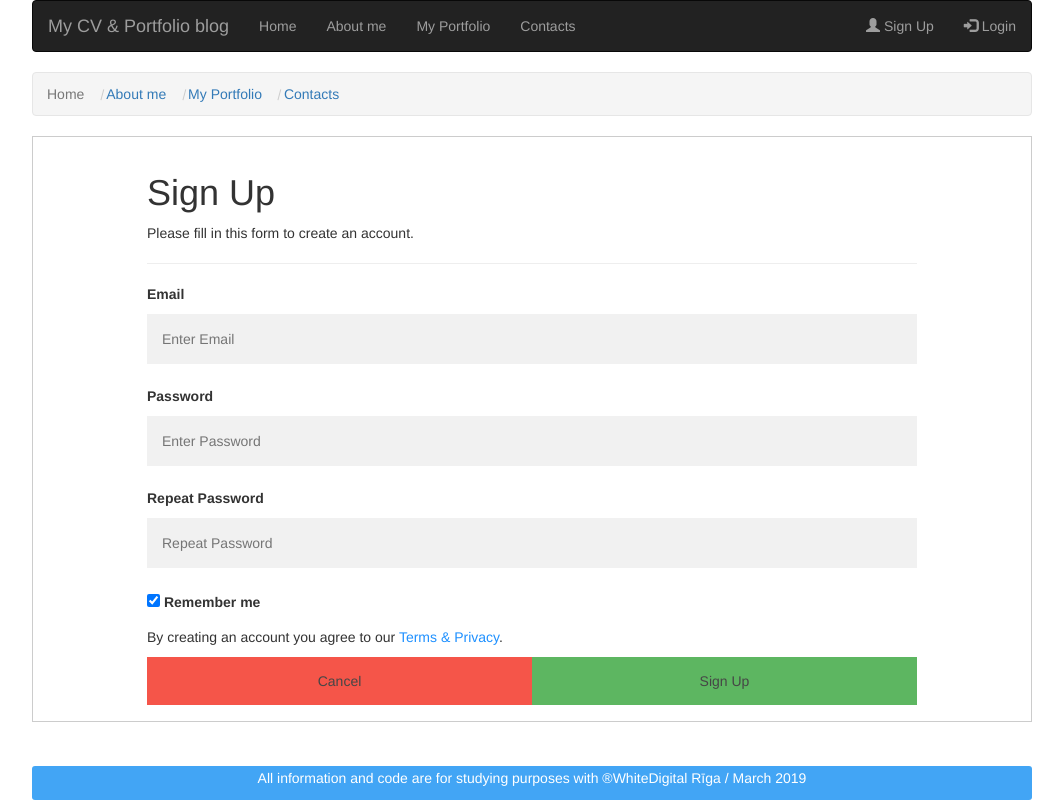
After one commit to Dmitrijb3/heroku_app, a Flask app: page /sign_up in a window 1280 px wide. The commit adds this page. Shown: the whole page, without its empty margins (108-1171 px from the left). Run offline with Flask 2, Linux system fonts and the light colour scheme; some libraries are stand-ins or nearby versions.

Commit message:
Changes
Changes step 1

```diff
--- a/main.py
+++ b/main.py
@@ -1,4 +1,4 @@
-from flask import Flask, render_template
+from flask import Flask, render_template, request
 import datetime
 
 app = Flask(__name__)
@@ -20,5 +20,19 @@ def portfolio():
 def contacts():
     return render_template('contacts.html')
 
+@app.route("/sign_up")
+def sign_up():
+    return render_template('sign_up.html')
+
+@app.route("/login", methods=['GET', 'POST'])
+def login():
+    cookie_name = request.cookies.get("user_name") # Переделать !!!!
+    contact_name = request.form.get("name")
+    result = None
+    if contact_name:
+        print('No klienta atnaca: {}'.format(contact_name))
+        result = contact_name.upper()
+    return render_template('login.html', result=result, login_name=cookie_name)
+
 if __name__ == '__main__':
     app.run(debug=True)
--- a/static/style.css
+++ b/static/style.css
@@ -1,6 +1,27 @@
+html, body {
+    max-width: 1000px;
+    margin: auto;
+  }
+
 body {
     font-family: Arial;
     font-size: large;
+}
+
+.mypic {
+    max-width: 100%;
+}
+
+.footer {
+    position: fixed;
+    bottom: 0;
+    width: 100%;
+    background: #42A5F5;
+    color: white;
+    max-width: 1000px;
+    padding: 2px;
+    border-radius: 3px;
+
 }
 
 nav.breadcrumb {
@@ -35,6 +56,10 @@ nav.breadcrumb [aria-current="page"] {
   text-decoration: none;
 }
 
+.navbar-brand a:hover {
+    color: #42A5F5;
+}
+
 .back {
     position: absolute;
     bottom: 30px;
@@ -43,5 +68,83 @@ nav.breadcrumb [aria-current="page"] {
 
 .back1 {
     position: absolute;
-    bottom: 30px;
+    bottom: 30px
 }
+
+* {box-sizing: border-box}
+
+/* Full-width input fields */
+  input[type=text], input[type=password] {
+  width: 100%;
+  padding: 15px;
+  margin: 5px 0 22px 0;
+  display: inline-block;
+  border: none;
+  background: #f1f1f1;
+}
+
+input[type=text]:focus, input[type=password]:focus {
+  background-color: #ddd;
+  outline: none;
+}
+
+hr {
+  border: 1px solid #f1f1f1;
+  margin-bottom: 25px;
+}
+
+/* Set a style for all buttons */
+button {
+  background-color: #4CAF50;
+  color: white;
+  padding: 14px 20px;
+  margin: 8px 0;
+  border: none;
+  cursor: pointer;
+  width: 100%;
+  opacity: 0.9;
+}
+
+button:hover {
+  opacity:1;
+}
+
+/* Extra styles for the cancel button */
+.cancelbtn {
+  padding: 14px 20px;
+  background-color: #f44336;
+}
+
+/* Float cancel and signup buttons and add an equal width */
+.cancelbtn, .signupbtn {
+  float: left;
+  width: 50%;
+}
+
+/* Add padding to container elements */
+.container {
+  padding: 16px;
+  width: 100%;
+  max-width: 800px;
+}
+
+/* Clear floats */
+.clearfix::after {
+  content: "";
+  clear: both;
+  display: table;
+}
+
+/* Change styles for cancel button and signup button on extra small screens */
+@media screen and (max-width: 300px) {
+  .cancelbtn, .signupbtn {
+    width: 100%;
+  }
+}
+
+.avatar {
+    margin-left: auto;
+    margin-right: auto;
+    width: 50%;
+    max-width: 200px;
+}
--- /dev/null
+++ b/templates/bootstrap_css.html
@@ -0,0 +1,7 @@
+{% block content %}
+<link href="/static/style.css" rel="stylesheet" type="text/css">
+        <meta name="viewport" content="width=device-width, initial-scale=1">
+  <link rel="stylesheet" href="https://maxcdn.bootstrapcdn.com/bootstrap/3.4.0/css/bootstrap.min.css">
+  <script src="https://ajax.googleapis.com/ajax/libs/jquery/3.3.1/jquery.min.js"></script>
+  <script src="https://maxcdn.bootstrapcdn.com/bootstrap/3.4.0/js/bootstrap.min.js"></script>
+{% endblock content %}
--- /dev/null
+++ b/templates/breadcrumb.html
@@ -0,0 +1,10 @@
+{% block content %}
+<nav aria-label="breadcrumb" class="breadcrumb">
+    <li class="breadcrumb-item active" aria-current="/">Home</li>
+    <li class="breadcrumb-item"><a href="about">About me</a></li>
+    <li class="breadcrumb-item"><a href="portfolio">My Portfolio</a></li>
+    <li class="breadcrumb-item"><a href="contacts">Contacts</a></li>
+
+  </ol>
+</nav>
+{% endblock %}
--- a/templates/navmenu.html
+++ b/templates/navmenu.html
@@ -5,14 +5,14 @@
       <a class="navbar-brand" href="/">My CV & Portfolio blog</a>
     </div>
     <ul class="nav navbar-nav">
-      <li class="active"><a href="#">Home</a></li>
-      <li><a href="about">About me</a></li>
-      <li><a href="portfolio">My Portfolio</a></li>
-      <li><a href="/">Contacts</a></li>
+      <li><a href="/" data-toggle="tooltip" title="HomePage" data-placement="left">Home</a></li>
+      <li><a href="about" data-toggle="tooltip" title="Want to know more? Click on me! :)">About me</a></li>
+      <li><a href="portfolio" data-toggle="tooltip" title="Do you want to see something interesting? :)">My Portfolio</a></li>
+      <li><a href="contacts" data-toggle="tooltip" title="Contact me my Friend! :)">Contacts</a></li>
     </ul>
     <ul class="nav navbar-nav navbar-right">
-      <li><a href="#"><span class="glyphicon glyphicon-user"></span> Sign Up</a></li>
-      <li><a href="#"><span class="glyphicon glyphicon-log-in"></span> Login</a></li>
+      <li><a href="sign_up"><span class="glyphicon glyphicon-user"></span> Sign Up</a></li>
+      <li><a href="login"><span class="glyphicon glyphicon-log-in"></span> Login</a></li>
     </ul>
   </div>
 </nav>
--- /dev/null
+++ b/templates/sign_up.html
@@ -0,0 +1,44 @@
+<!DOCTYPE html>
+<html>
+<link href="/static/style.css" rel="stylesheet" type="text/css">
+        <meta name="viewport" content="width=device-width, initial-scale=1">
+ <meta charset="UTF-8">
+        <title>Sign Up</title>
+       {%  include "bootstrap_css.html" %}
+
+<body>
+{% include "navmenu.html" %}
+{% include "breadcrumb.html" %}
+<form action="action_page.php" style="border:1px solid #ccc">
+  <div class="container">
+    <h1>Sign Up</h1>
+    <p>Please fill in this form to create an account.</p>
+    <hr>
+
+    <label for="email"><b>Email</b></label>
+    <input type="text" placeholder="Enter Email" name="email" required>
+
+    <label for="psw"><b>Password</b></label>
+    <input type="password" placeholder="Enter Password" name="psw" required>
+
+    <label for="psw-repeat"><b>Repeat Password</b></label>
+    <input type="password" placeholder="Repeat Password" name="psw-repeat" required>
+
+    <label>
+      <input type="checkbox" checked="checked" name="remember" style="margin-bottom:15px"> Remember me
+    </label>
+
+    <p>By creating an account you agree to our <a href="#" style="color:dodgerblue">Terms & Privacy</a>.</p>
+
+    <div class="clearfix">
+      <button type="button" class="cancelbtn">Cancel</button>
+      <button type="submit" class="signupbtn">Sign Up</button>
+    </div>
+  </div>
+</form>
+<div class="footer" align="center"><p>All information and code are for studying purposes with ®WhiteDigital Rīga / March 2019</p>
+    </div>
+    </body>
+
+</body>
+</html>
```
Also changed, not shown: templates/about.html (+5 -11 lines), templates/contacts.html (+36 -0 lines), templates/index.html (+5 -15 lines), templates/login.html (added, +41 -0 lines), templates/portfolio.html (+4 -9 lines), templates/sucess.html (added, +10 -0 lines), static/images/avatar.jpg (added).
